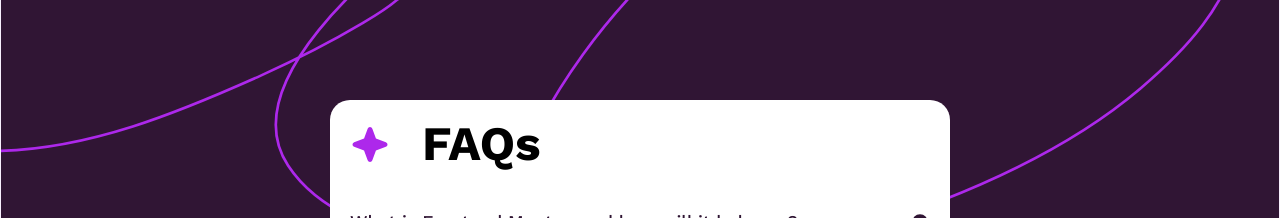
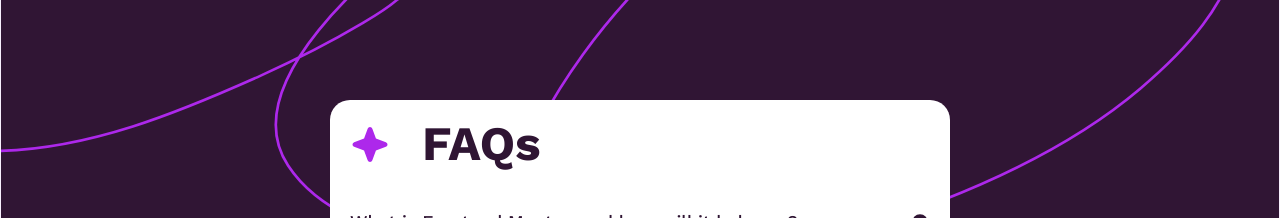
Before and after one commit to franclobo/FAQs-acordion, a Next.js app: page / in a window 1280 px wide. Shown: the top 218 px of the page. Built offline with nearby package versions, Linux system fonts and the light colour scheme.

Commit message:
Edit header

```diff
--- a/app/globals.scss
+++ b/app/globals.scss
@@ -48,7 +48,7 @@ body {
   }
 }
 .color-black {
-  color: var(--foreground-rgb);
+  color: var(--dark_purple);
 }
 .grayish-purple:hover {
   color: var(--grayish_purple);
```
